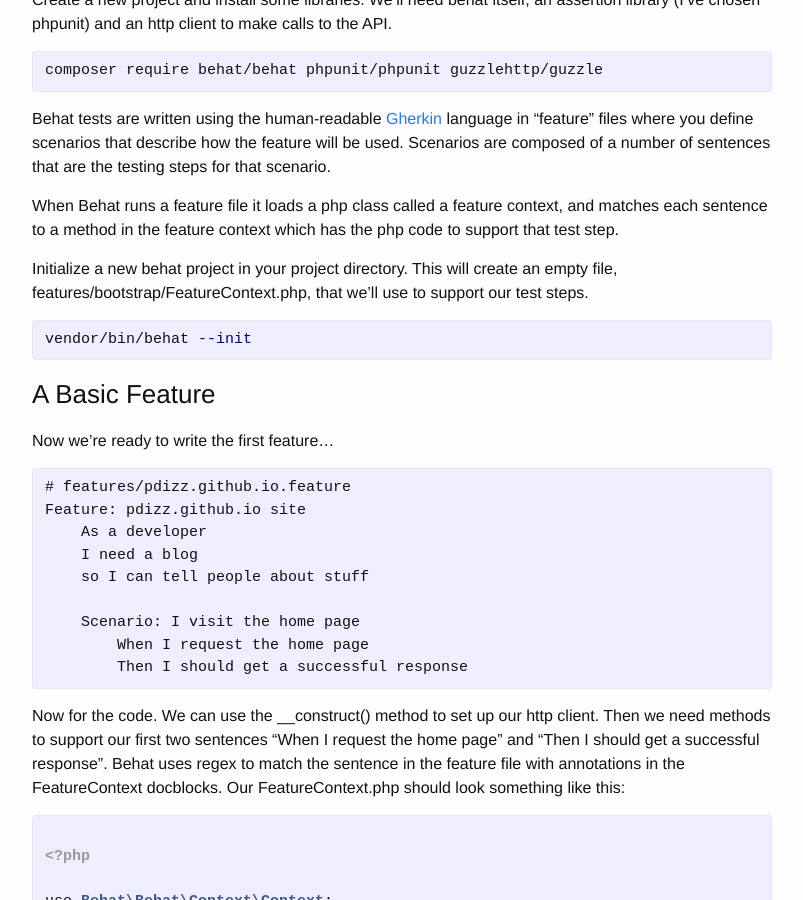
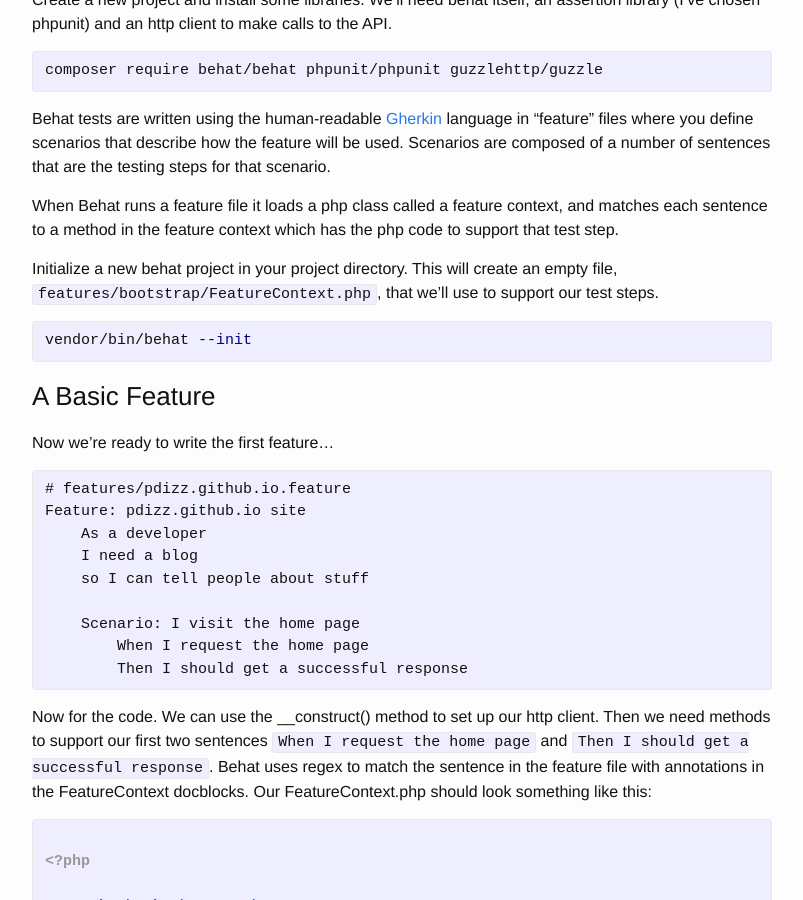
Before and after one commit to pdizz/pdizz.github.io, a Jekyll site: the page built from _posts/2017-03-22-behavioral-api-testing-with-behat-01.markdown, in a window 1280 px wide and 900 px high, scrolled down 677 px. Shown: the whole window, without its empty margins (238-1041 px from the left). Built offline with Jekyll 4.4.1, drawn with Linux system fonts in a browser that asks for light colours; some of the changed text lies outside the part shown.

Commit message:
less cleanup

```diff
--- a/_posts/2017-03-22-behavioral-api-testing-with-behat-01.markdown
+++ b/_posts/2017-03-22-behavioral-api-testing-with-behat-01.markdown
@@ -37,7 +37,7 @@ When Behat runs a feature file it loads a php class called a feature context, an
 to a method in the feature context which has the php code to support that test step.
 
 Initialize a new behat project in your project directory. This will create an empty file,
-features/bootstrap/FeatureContext.php, that we'll use to support our test steps.
+`features/bootstrap/FeatureContext.php`, that we'll use to support our test steps.
 
 {% highlight bash %}
 vendor/bin/behat --init
@@ -60,7 +60,7 @@ Feature: pdizz.github.io site
 {% endhighlight %}
 
 Now for the code. We can use the __construct() method to set up our http client. Then we need methods to support our
-first two sentences "When I request the home page" and "Then I should get a successful response". Behat uses regex
+first two sentences `When I request the home page` and `Then I should get a successful response`. Behat uses regex
 to match the sentence in the feature file with annotations in the FeatureContext docblocks. Our FeatureContext.php
 should look something like this:
 
@@ -128,10 +128,10 @@ class FeatureContext implements Context
 }
 {% endhighlight %}
 
-Notice the annotations in the docblocks for `iRequestTheHomePage()` and `iShouldGetASuccessfulResponse()`?
+Notice the annotations in the docblocks for `iRequestTheHomePage()` and `iShouldGetASuccessfulResponse()`.
 Annotations should start with one of the keywords `@Given`, `@When` or `@Then` and step definitions should
 start with `Given`, `When`, `Then`, `And`, or `But`. These words are interchangeable for readability, so the
-sentence "When I request the home page" will still match up with `@Given /^I request the home page$/`
+sentence `When I request the home page` will still match up with `@Given /^I request the home page$/`
 
 Let's try running the feature
 
```
